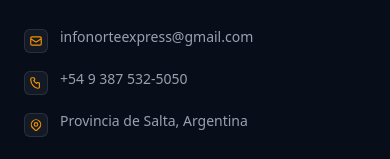
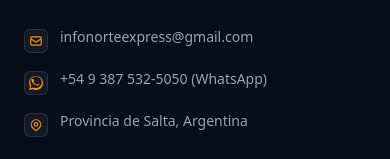
Before and after one commit to NorteExpress/norte-express-web, a Next.js app: page / in a window 390 px wide. Shown: the part 11835-11994 px from the top of the page. Built offline with nearby package versions, Linux system fonts and the light colour scheme.

Commit message:
contact: change footer phone link to WhatsApp link

```diff
--- a/app/Footer.tsx
+++ b/app/Footer.tsx
@@ -51,11 +51,13 @@ export default function Footer() {
                                 </a>
                             </li>
                             <li className="flex items-start gap-3 group">
-                                <a href="tel:+5493875325050" className="flex items-start gap-3">
+                                <a href="https://wa.me/5493875325050" target="_blank" rel="noopener noreferrer" className="flex items-start gap-3">
                                     <div className="mt-0.5 w-6 h-6 rounded-md bg-white/5 border border-white/10 flex items-center justify-center group-hover:border-[#f39200]/50 group-hover:bg-[#f39200]/10 transition-colors shrink-0">
-                                        <svg className="w-3.5 h-3.5 text-[#f39200]" fill="none" viewBox="0 0 24 24" stroke="currentColor"><path strokeLinecap="round" strokeLinejoin="round" strokeWidth={2} d="M3 5a2 2 0 012-2h3.28a1 1 0 01.94.725l.548 2.2a1 1 0 01-.321.988l-1.305.98a10.582 10.582 0 004.872 4.872l.98-1.305a1 1 0 01.988-.321l2.2.548a1 1 0 01.725.94V19a2 2 0 01-2 2h-1C9.716 21 3 14.284 3 6V5z" /></svg>
+                                        <svg className="w-3.5 h-3.5 text-[#f39200]" fill="currentColor" viewBox="0 0 24 24">
+                                            <path d="M.057 24l1.687-6.163c-1.041-1.804-1.588-3.849-1.587-5.946C.06 5.348 5.397.01 12.008.01c3.202.001 6.212 1.246 8.477 3.514 2.266 2.268 3.507 5.28 3.505 8.484-.004 6.657-5.34 11.997-11.953 11.997-2.005-.001-3.973-.502-5.724-1.458L0 24zm6.59-4.846c1.6.95 3.498 1.45 5.42 1.451 5.398 0 9.794-4.394 9.797-9.793.001-2.615-1.017-5.074-2.865-6.924C17.107 2.037 14.65 1.018 12.03 1.018 6.633 1.018 2.239 5.413 2.236 10.81c0 1.954.51 3.86 1.478 5.485L2.73 21.082l4.917-1.29a9.752 9.752 0 00-1 .038zM17.486 14.4c-.3-.15-1.774-.875-2.05-.976-.275-.1-.475-.15-.675.15-.2.3-.775.976-.95 1.176-.175.2-.35.225-.65.075-3.037-1.513-4.66-3.08-5.463-4.46-.213-.365-.02-.562.163-.743.165-.162.35-.4.525-.6.175-.2.237-.325.35-.55.113-.225.056-.425-.028-.6-.084-.175-.675-1.625-.925-2.225-.244-.588-.492-.51-.675-.516-.172-.006-.372-.007-.572-.007-.2 0-.525.075-.8.375-.275.3-1.05 1.025-1.05 2.5s1.075 2.9 1.225 3.1c.15.2 2.11 3.224 5.112 4.521.714.31 1.272.495 1.706.633.717.228 1.37.196 1.885.119.575-.085 1.774-.725 2.025-1.425.25-.7 2.5-3.075 2.5-3.2 0-.125-.075-.225-.375-.375z" />
+                                        </svg>
                                     </div>
-                                    <span className="group-hover:text-white transition-colors">+54 9 387 532-5050</span>
+                                    <span className="group-hover:text-white transition-colors">+54 9 387 532-5050 (WhatsApp)</span>
                                 </a>
                             </li>
                             <li className="flex items-start gap-3 group">
```
